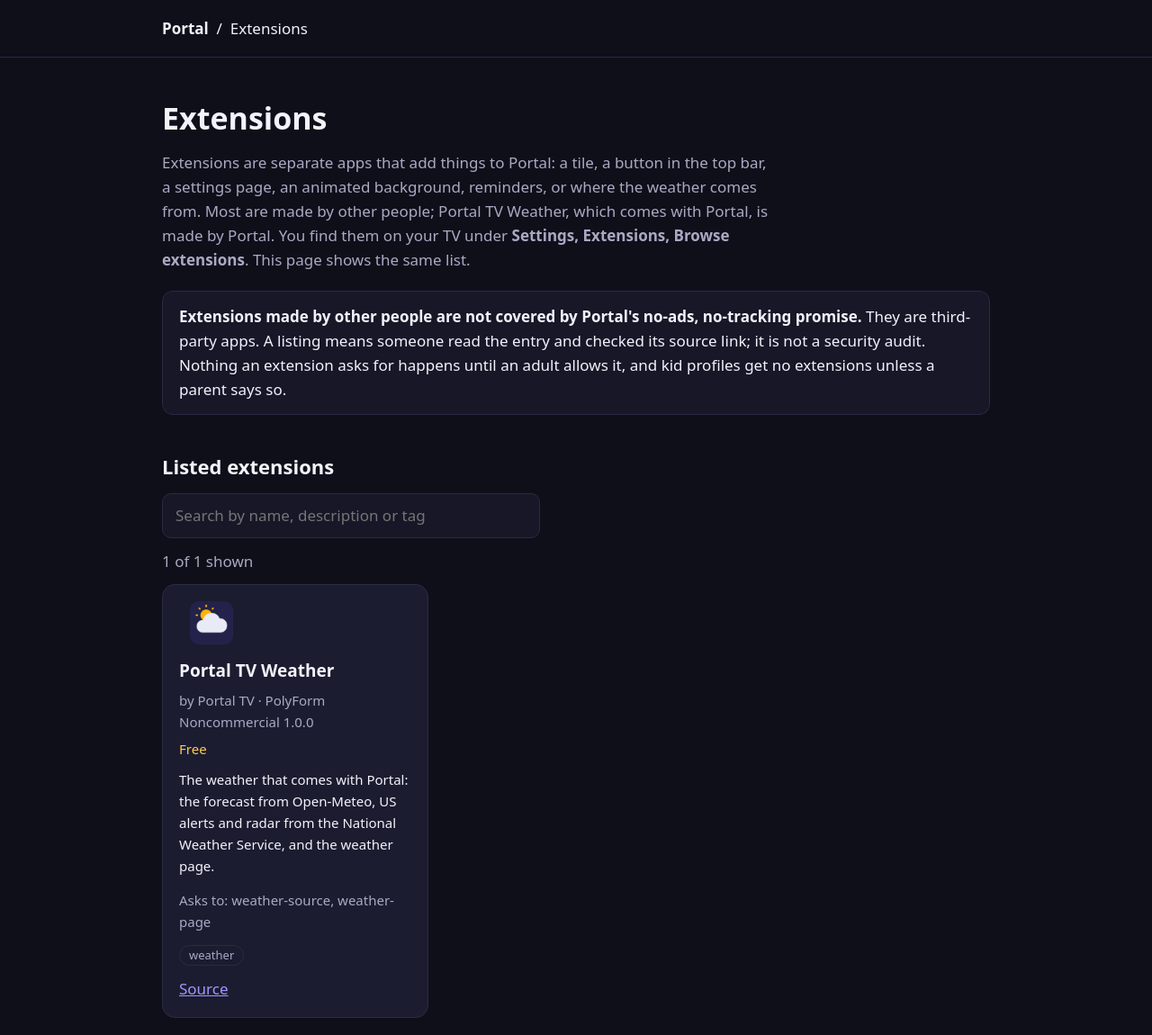
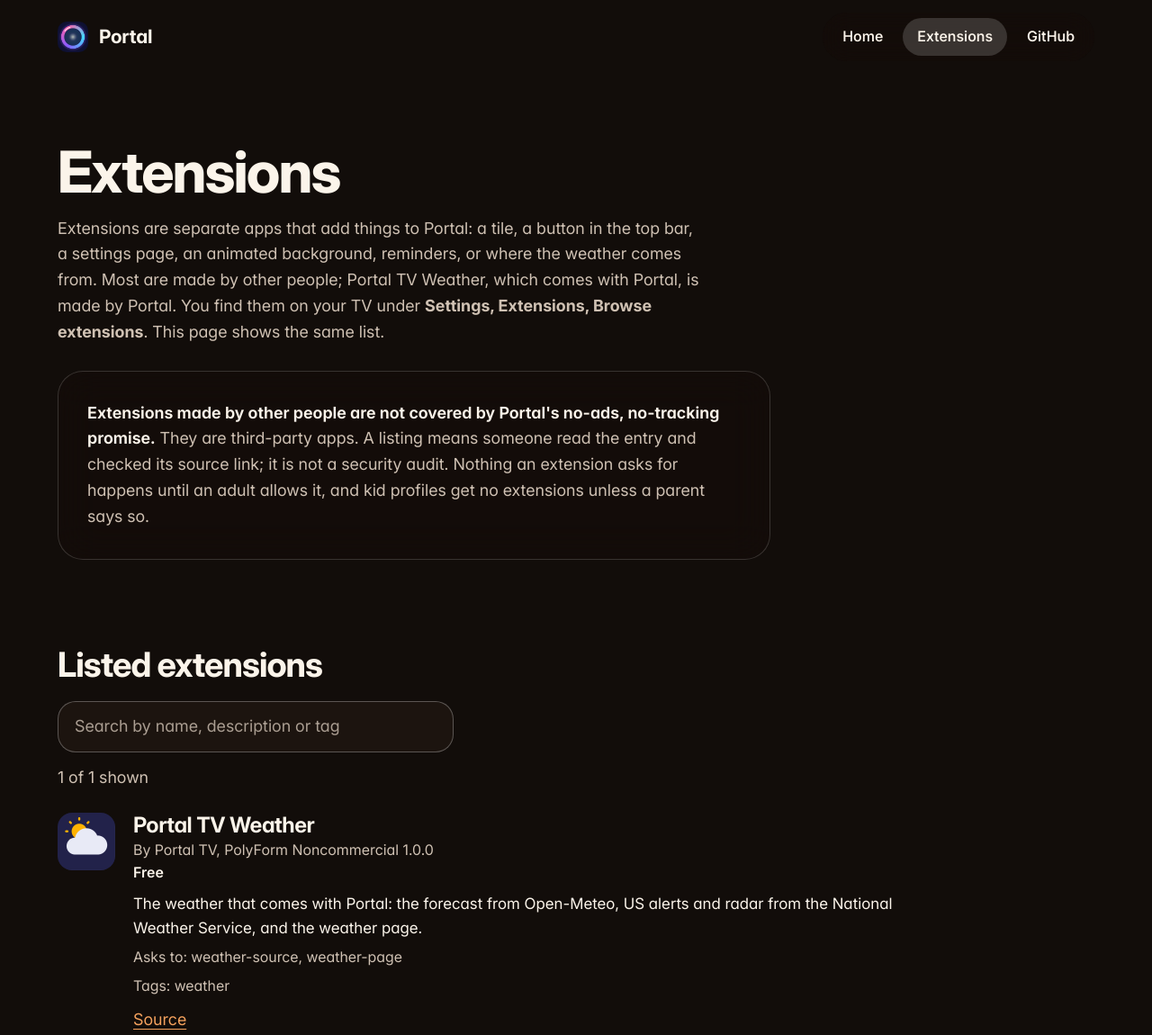
Before and after one commit to plecos/portaltv, a plain HTML site: page site/extensions/index.html in a window 1280 px wide. Shown: the top 1150 px of the page at 90% size. Drawn offline with Linux system fonts and the light colour scheme.

Commit message:
Give the extensions page the same look as the home page
It still had the old violet palette and system font. Now it uses Inter and the
warm dark of the new home page, with the same header, a frosted panel for the
warning about other people's extensions, a search field drawn like Portal's
selection highlight, and each listing as a plain row with its picture instead of
a card. The text, the search, the signature note and the one request the page
makes (catalog.json and its icons) are unchanged.

Co-Authored-By: Claude Sonnet 5.5 <noreply@anthropic.com>

```diff
--- a/site/extensions/index.html
+++ b/site/extensions/index.html
@@ -6,36 +6,73 @@
 <title>Portal extensions</title>
 <meta name="description" content="Extensions are apps that add tiles, buttons, backgrounds, reminders and the weather to Portal, most made by other people. Browse the list here, or on your TV under Settings, Extensions.">
 <meta name="color-scheme" content="dark">
-<meta name="theme-color" content="#0f0f1a">
+<meta name="theme-color" content="#120d0a">
 <link rel="canonical" href="https://getportaltv.net/extensions/">
 <link rel="icon" type="image/png" href="../img/favicon.png">
 <style>
-  :root { --bg:#0f0f1a; --raised:#171728; --tile:#1c1c30; --line:#2a2a44; --text:#f2f2fa; --muted:#a9a9c4; --accent:#6c63ff; --gold:#ffc94d; }
+  /* Same type and colours as the home page: Inter, self-hosted, and the warm dark of a room with the TV on. */
+  @font-face { font-family: "Inter"; src: url("../fonts/inter-latin.woff2") format("woff2"); font-weight: 300 750; font-display: swap; }
+  :root {
+    --room: #120d0a; --room-raised: #1c140f; --paper: #fbf4ea; --ash: #cfc1b3; --ember: #f4a15d;
+    --glass: rgba(20, 13, 9, .6); --rim: rgba(255, 255, 255, .72);
+    --gutter: clamp(20px, 5vw, 72px);
+  }
   * { box-sizing: border-box; }
-  body { margin:0; background:var(--bg); color:var(--text); font:17px/1.6 system-ui,-apple-system,"Segoe UI",Roboto,sans-serif; }
-  .wrap { max-width:960px; margin:0 auto; padding:0 20px; }
-  a { color:#9d97ff; }
-  header { border-bottom:1px solid var(--line); padding:18px 0; }
-  header a { color:var(--text); text-decoration:none; font-weight:600; }
-  h1 { font-size:34px; margin:40px 0 8px; }
-  h2 { font-size:22px; margin:40px 0 12px; }
-  p.lead { color:var(--muted); margin:0 0 16px; max-width:70ch; }
-  .note { background:var(--raised); border:1px solid var(--line); border-radius:12px; padding:14px 18px; margin:20px 0; }
-  .grid { display:grid; grid-template-columns:repeat(auto-fill,minmax(280px,1fr)); gap:16px; }
-  .card { background:var(--tile); border:1px solid var(--line); border-radius:14px; padding:18px; display:flex; flex-direction:column; gap:6px; }
-  .card h3 { margin:0; font-size:19px; }
-  .card .by { color:var(--muted); font-size:15px; }
-  .card .price { color:var(--gold); font-size:15px; }
-  .card p { margin:4px 0; font-size:15px; }
-  .tags span { display:inline-block; font-size:13px; color:var(--muted); border:1px solid var(--line); border-radius:999px; padding:0 10px; margin:0 6px 6px 0; }
-  input[type=search] { width:100%; max-width:420px; background:var(--raised); color:var(--text); border:1px solid var(--line); border-radius:10px; padding:10px 14px; font:inherit; }
-  #status { color:var(--muted); margin:12px 0; }
-  footer { border-top:1px solid var(--line); margin-top:56px; padding:28px 0 48px; color:var(--muted); font-size:15px; }
+  body { margin: 0; background: var(--room); color: var(--paper); font: 400 18px/1.6 "Inter", system-ui, sans-serif; font-feature-settings: "ss01", "cv11"; -webkit-font-smoothing: antialiased; }
+  a { color: var(--ember); text-underline-offset: .2em; }
+  a:hover { color: var(--paper); }
+  :focus-visible { outline: 3px solid var(--paper); outline-offset: 4px; border-radius: 6px; }
+  img { display: block; max-width: 100%; height: auto; }
+
+  header { display: flex; align-items: center; justify-content: space-between; padding: 14px var(--gutter); }
+  .brand { display: flex; align-items: center; gap: 12px; color: var(--paper); text-decoration: none; font-weight: 700; font-size: 21px; letter-spacing: -.01em; }
+  .brand img { width: 34px; height: 34px; border-radius: 10px; }
+  header nav { display: flex; gap: 6px; padding: 6px; background: var(--glass); backdrop-filter: blur(16px); -webkit-backdrop-filter: blur(16px); border-radius: 999px; }
+  header nav a { color: var(--paper); text-decoration: none; font-size: 16px; font-weight: 550; padding: 8px 16px; border-radius: 999px; }
+  header nav a:hover, header nav a[aria-current] { background: rgba(255, 255, 255, .16); }
+
+  main { padding: clamp(40px, 6vw, 88px) var(--gutter) 0; max-width: 1180px; }
+  h1 { margin: 0 0 16px; font-size: clamp(38px, 5vw, 64px); line-height: 1.02; font-weight: 750; letter-spacing: -.03em; }
+  h2 { margin: clamp(56px, 8vw, 96px) 0 14px; font-size: clamp(26px, 3vw, 38px); line-height: 1.1; font-weight: 720; letter-spacing: -.025em; }
+  p.lead { margin: 0 0 16px; color: var(--ash); max-width: 40em; }
+
+  /* The warning about other people's extensions is the most important thing on the page, so it is a panel, like on the home page. */
+  .note { margin: 28px 0 0; padding: clamp(20px, 2.6vw, 32px); max-width: 44em; background: var(--glass); backdrop-filter: blur(22px); -webkit-backdrop-filter: blur(22px); border: 1px solid rgba(255, 255, 255, .16); border-radius: 28px; color: var(--ash); }
+  .note strong { color: var(--paper); font-weight: 650; }
+
+  input[type=search] { width: 100%; max-width: 440px; margin: 6px 0 0; padding: 13px 18px; background: var(--room-raised); color: var(--paper); border: 1.5px solid rgba(255, 255, 255, .28); border-radius: 20px; font: inherit; }
+  input[type=search]::placeholder { color: var(--ash); opacity: .8; }
+  input[type=search]:focus-visible { outline: none; border-color: var(--rim); box-shadow: 0 0 0 3px rgba(255, 255, 255, .22); }
+  #status { color: var(--ash); margin: 14px 0 8px; }
+
+  #list { display: grid; gap: 40px; margin-top: 24px; max-width: 52em; }
+  .ext { display: grid; grid-template-columns: 64px minmax(0, 1fr); gap: 20px; }
+  .ext:not(:has(> img)) { grid-template-columns: minmax(0, 1fr); }
+  .ext img { width: 64px; height: 64px; border-radius: 16px; }
+  .ext h3 { margin: 0; font-size: 24px; font-weight: 680; letter-spacing: -.02em; line-height: 1.2; }
+  .ext .by { color: var(--ash); font-size: 16px; }
+  .ext .price { color: var(--paper); font-size: 16px; font-weight: 600; }
+  .ext p { margin: 8px 0 0; }
+  .ext p.by { margin: 6px 0 0; }
+  .ext .desc { color: var(--paper); font-size: 17px; }
+  .ext a { display: inline-block; margin-top: 10px; }
+
+  footer { margin-top: clamp(80px, 11vw, 150px); padding: 32px var(--gutter) 48px; color: var(--ash); font-size: 15.5px; border-top: 1px solid rgba(255, 255, 255, .1); }
+  footer a { color: var(--ash); }
+  footer a:hover { color: var(--paper); }
+  @media (max-width: 760px) { header nav { display: none; } .ext { grid-template-columns: 48px minmax(0, 1fr); gap: 14px; } .ext img { width: 48px; height: 48px; border-radius: 12px; } }
 </style>
 </head>
 <body>
-<header><div class="wrap"><a href="../">Portal</a> &nbsp;/&nbsp; Extensions</div></header>
-<main class="wrap">
+<header>
+  <a class="brand" href="../"><img src="../img/icon.png" width="34" height="34" alt="">Portal</a>
+  <nav aria-label="Main">
+    <a href="../">Home</a>
+    <a href="./" aria-current="page">Extensions</a>
+    <a href="https://github.com/plecos/portaltv">GitHub</a>
+  </nav>
+</header>
+<main>
   <h1>Extensions</h1>
   <p class="lead">Extensions are separate apps that add things to Portal: a tile, a button in the top bar, a settings page, an animated background, reminders, or where the weather comes from. Most are made by other people; Portal TV Weather, which comes with Portal, is made by Portal. You find them on your TV under <strong>Settings, Extensions, Browse extensions</strong>. This page shows the same list.</p>
   <div class="note"><strong>Extensions made by other people are not covered by Portal's no-ads, no-tracking promise.</strong> They are third-party apps. A listing means someone read the entry and checked its source link; it is not a security audit. Nothing an extension asks for happens until an adult allows it, and kid profiles get no extensions unless a parent says so.</div>
@@ -43,7 +80,7 @@
   <h2>Listed extensions</h2>
   <input id="q" type="search" placeholder="Search by name, description or tag" aria-label="Search extensions">
   <div id="status">Loading the list…</div>
-  <div id="list" class="grid"></div>
+  <div id="list"></div>
 
   <h2>Add yours</h2>
   <p class="lead">Write an extension in any language: it is an ordinary Android TV app with a small manifest. Start with the <a href="https://github.com/plecos/portaltv/blob/main/docs/EXTENSIONS-QUICKSTART.md">quickstart</a>, then read the <a href="https://github.com/plecos/portaltv/blob/main/docs/EXTENSIONS.md">full contract</a>. To be listed here and in Portal's Browse page, send a pull request to the catalogue repository. The review checklist is in its README.</p>
@@ -51,7 +88,7 @@
   <h2>What this page sends</h2>
   <p class="lead">Your browser fetches one file, <a href="catalog.json">catalog.json</a>, and the small pictures it names, all from this site. Nothing else is requested, and the page keeps no record of you. Portal on your TV checks the file's signature before it reads it; this page does not, so treat it as a preview.</p>
 </main>
-<footer><div class="wrap"><a href="../">Back to Portal</a></div></footer>
+<footer><a href="../">Back to Portal</a></footer>
 <script>
 (function () {
   var list = document.getElementById('list'), status = document.getElementById('status'), q = document.getElementById('q');
@@ -59,23 +96,22 @@
   function el(tag, cls, text) { var e = document.createElement(tag); if (cls) e.className = cls; if (text) e.textContent = text; return e; }
   function safeLink(u) { try { var x = new URL(u); return x.protocol === 'https:' ? x.href : null; } catch (e) { return null; } }
   function card(x) {
-    var c = el('div', 'card');
+    var c = el('article', 'ext');
     // A listing's small picture is a file next to catalog.json (icons/name.png), never an address on someone else's server.
     if (typeof x.icon === 'string' && /^icons\/[A-Za-z0-9._-]+\.png$/.test(x.icon)) {
-      var pic = el('img'); pic.src = x.icon; pic.alt = ''; pic.width = 48; pic.height = 48;
-      pic.style.cssText = 'float:right;border-radius:10px;margin:0 0 8px 12px';
+      var pic = el('img'); pic.src = x.icon; pic.alt = ''; pic.width = 64; pic.height = 64;
       c.appendChild(pic);
     }
-    c.appendChild(el('h3', '', x.name));
-    c.appendChild(el('div', 'by', 'by ' + x.author + (x.license ? ' · ' + x.license : '')));
-    c.appendChild(el('div', 'price', x.price || (x.distribution === 'play' ? 'On Google Play' : 'Free')));
-    c.appendChild(el('p', '', x.description));
-    if (x.capabilities && x.capabilities.length) c.appendChild(el('p', 'by', 'Asks to: ' + x.capabilities.join(', ')));
-    var tags = el('div', 'tags');
-    (x.tags || []).forEach(function (t) { tags.appendChild(el('span', '', t)); });
-    c.appendChild(tags);
+    var body = el('div', 'body');
+    body.appendChild(el('h3', '', x.name));
+    body.appendChild(el('div', 'by', 'By ' + x.author + (x.license ? ', ' + x.license : '')));
+    body.appendChild(el('div', 'price', x.price || (x.distribution === 'play' ? 'On Google Play' : 'Free')));
+    body.appendChild(el('p', 'desc', x.description));
+    if (x.capabilities && x.capabilities.length) body.appendChild(el('p', 'by', 'Asks to: ' + x.capabilities.join(', ')));
+    if (x.tags && x.tags.length) body.appendChild(el('p', 'by', 'Tags: ' + x.tags.join(', ')));
     var href = safeLink(x.source);
-    if (href) { var a = el('a', '', 'Source'); a.href = href; a.rel = 'noopener'; c.appendChild(a); }
+    if (href) { var a = el('a', '', 'Source'); a.href = href; a.rel = 'noopener'; body.appendChild(a); }
+    c.appendChild(body);
     return c;
   }
   function render() {
```
